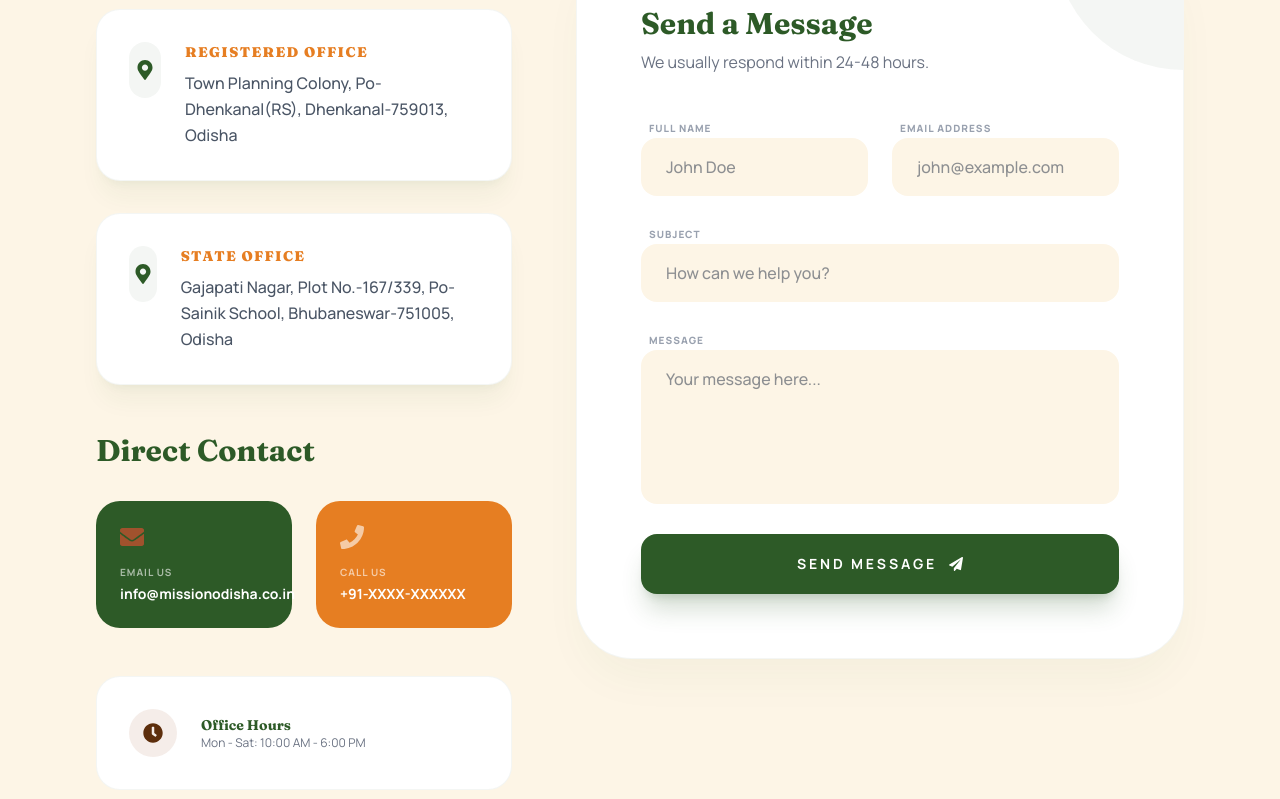
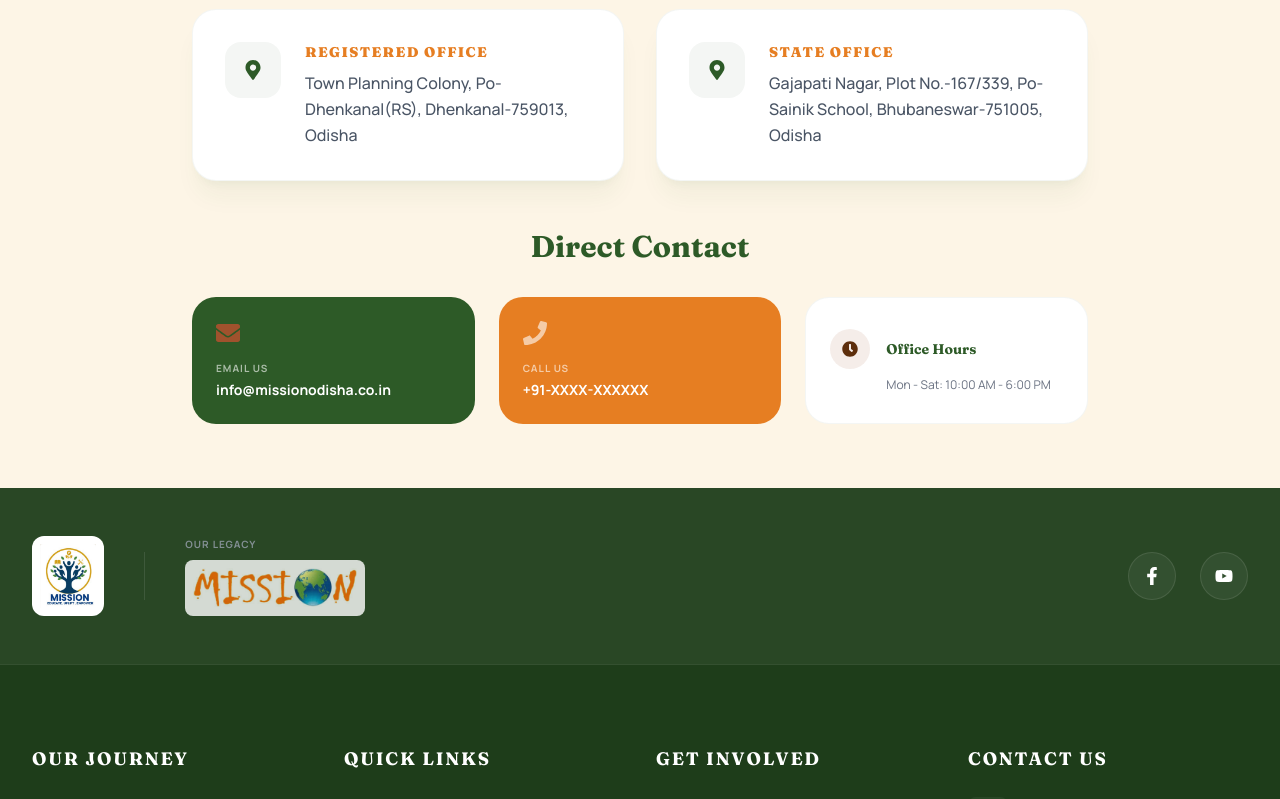
Before and after one commit to anisthdev/mission-ngo, a React (Vite) app: page /contact in a window 1280 px wide. Shown: the part 620-1419 px from the top of the page. Built offline with nearby package versions, Linux system fonts and the light colour scheme.

Commit message:
feat: remove contact form and center contact info on Contact page

```diff
--- a/src/pages/Contact.jsx
+++ b/src/pages/Contact.jsx
@@ -1,6 +1,6 @@
 import { motion } from 'framer-motion'; // eslint-disable-line no-unused-vars
 import { organizationInfo } from '../data/organizationData';
-import { FaMapMarkerAlt, FaPhone, FaEnvelope, FaPaperPlane, FaClock } from 'react-icons/fa';
+import { FaMapMarkerAlt, FaPhone, FaEnvelope, FaClock } from 'react-icons/fa';
 
 const Contact = () => {
   const offices = [
@@ -44,23 +44,23 @@ const Contact = () => {
       {/* Main Content */}
       <section className="section-padding">
         <div className="container-custom">
-          <div className="grid lg:grid-cols-12 gap-16">
+          <div className="max-w-4xl mx-auto">
 
-            {/* Left: Contact Info */}
-            <div className="lg:col-span-5 space-y-12">
+            {/* Contact Info */}
+            <div className="space-y-12">
               <div>
-                <h2 className="text-3xl font-heading font-bold text-primary mb-8">Office Locations</h2>
-                <div className="space-y-8">
+                <h2 className="text-3xl font-heading font-bold text-primary mb-8 text-center">Office Locations</h2>
+                <div className="grid md:grid-cols-2 gap-8">
                   {offices.map((office, idx) => (
                     <motion.div
                       key={idx}
-                      initial={{ opacity: 0, x: -20 }}
-                      whileInView={{ opacity: 1, x: 0 }}
+                      initial={{ opacity: 0, y: 20 }}
+                      whileInView={{ opacity: 1, y: 0 }}
                       viewport={{ once: true }}
                       transition={{ delay: idx * 0.1 }}
                       className="flex gap-6 p-8 bg-white rounded-3xl border border-primary/5 shadow-xl shadow-primary/5 group hover:border-accent/30 transition-all"
                     >
-                      <div className="w-14 h-14 bg-primary/5 rounded-2xl flex items-center justify-center text-primary text-xl group-hover:bg-primary group-hover:text-white transition-all">
+                      <div className="w-14 h-14 bg-primary/5 rounded-2xl flex items-center justify-center text-primary text-xl group-hover:bg-primary group-hover:text-white transition-all shrink-0">
                         {office.icon}
                       </div>
                       <div>
@@ -73,8 +73,8 @@ const Contact = () => {
               </div>
 
               <div>
-                <h2 className="text-3xl font-heading font-bold text-primary mb-8">Direct Contact</h2>
-                <div className="grid grid-cols-1 md:grid-cols-2 gap-6">
+                <h2 className="text-3xl font-heading font-bold text-primary mb-8 text-center">Direct Contact</h2>
+                <div className="grid grid-cols-1 md:grid-cols-3 gap-6">
                   <div className="p-6 bg-primary rounded-3xl text-white">
                     <FaEnvelope className="text-secondary-light text-2xl mb-4" />
                     <p className="text-[10px] font-bold uppercase tracking-widest text-white/60 mb-1">Email Us</p>
@@ -85,54 +85,15 @@ const Contact = () => {
                     <p className="text-[10px] font-bold uppercase tracking-widest text-white/60 mb-1">Call Us</p>
                     <p className="font-bold text-sm">+91-XXXX-XXXXXX</p>
                   </div>
-                </div>
-              </div>
-
-              <div className="p-8 bg-white rounded-3xl border border-primary/5 flex items-center gap-6">
-                <div className="w-12 h-12 bg-secondary-light/10 rounded-full flex items-center justify-center text-secondary-dark">
-                  <FaClock size={20} />
-                </div>
-                <div>
-                  <h4 className="text-sm font-bold text-primary">Office Hours</h4>
-                  <p className="text-xs text-gray-500">Mon - Sat: 10:00 AM - 6:00 PM</p>
-                </div>
-              </div>
-            </div>
-
-            {/* Right: Contact Form */}
-            <div className="lg:col-span-7">
-              <div className="bg-white p-10 md:p-16 rounded-[3.5rem] shadow-2xl shadow-primary/5 border border-primary/5 relative overflow-hidden">
-                <div className="absolute top-0 right-0 w-64 h-64 bg-primary/5 rounded-full -mr-32 -mt-32"></div>
-
-                <div className="relative z-10">
-                  <h3 className="text-3xl font-heading font-bold text-primary mb-2">Send a Message</h3>
-                  <p className="text-gray-500 mb-10">We usually respond within 24-48 hours.</p>
-
-                  <form className="space-y-6">
-                    <div className="grid md:grid-cols-2 gap-6">
-                      <div className="space-y-2">
-                        <label className="text-[10px] font-black uppercase tracking-widest text-gray-400 ml-2">Full Name</label>
-                        <input type="text" className="w-full px-6 py-4 bg-warm-sand rounded-2xl border border-transparent focus:border-accent/30 focus:outline-none transition-all font-medium" placeholder="John Doe" />
+                  <div className="p-6 bg-white rounded-3xl border border-primary/5 flex flex-col justify-center">
+                    <div className="flex items-center gap-4 mb-2">
+                      <div className="w-10 h-10 bg-secondary-light/10 rounded-full flex items-center justify-center text-secondary-dark">
+                        <FaClock size={16} />
                       </div>
-                      <div className="space-y-2">
-                        <label className="text-[10px] font-black uppercase tracking-widest text-gray-400 ml-2">Email Address</label>
-                        <input type="email" className="w-full px-6 py-4 bg-warm-sand rounded-2xl border border-transparent focus:border-accent/30 focus:outline-none transition-all font-medium" placeholder="john@example.com" />
-                      </div>
+                      <h4 className="text-sm font-bold text-primary">Office Hours</h4>
                     </div>
-                    <div className="space-y-2">
-                      <label className="text-[10px] font-black uppercase tracking-widest text-gray-400 ml-2">Subject</label>
-                      <input type="text" className="w-full px-6 py-4 bg-warm-sand rounded-2xl border border-transparent focus:border-accent/30 focus:outline-none transition-all font-medium" placeholder="How can we help you?" />
-                    </div>
-                    <div className="space-y-2">
-                      <label className="text-[10px] font-black uppercase tracking-widest text-gray-400 ml-2">Message</label>
-                      <textarea rows="5" className="w-full px-6 py-4 bg-warm-sand rounded-2xl border border-transparent focus:border-accent/30 focus:outline-none transition-all font-medium resize-none" placeholder="Your message here..."></textarea>
-                    </div>
-
-                    <button className="w-full py-5 bg-primary hover:bg-accent text-white rounded-2xl font-bold uppercase tracking-[0.2em] text-sm shadow-xl shadow-primary/20 transition-all flex items-center justify-center gap-3 group">
-                      <span>Send Message</span>
-                      <FaPaperPlane className="group-hover:translate-x-1 group-hover:-translate-y-1 transition-transform" size={14} />
-                    </button>
-                  </form>
+                    <p className="text-xs text-gray-500 ml-14">Mon - Sat: 10:00 AM - 6:00 PM</p>
+                  </div>
                 </div>
               </div>
             </div>
```
